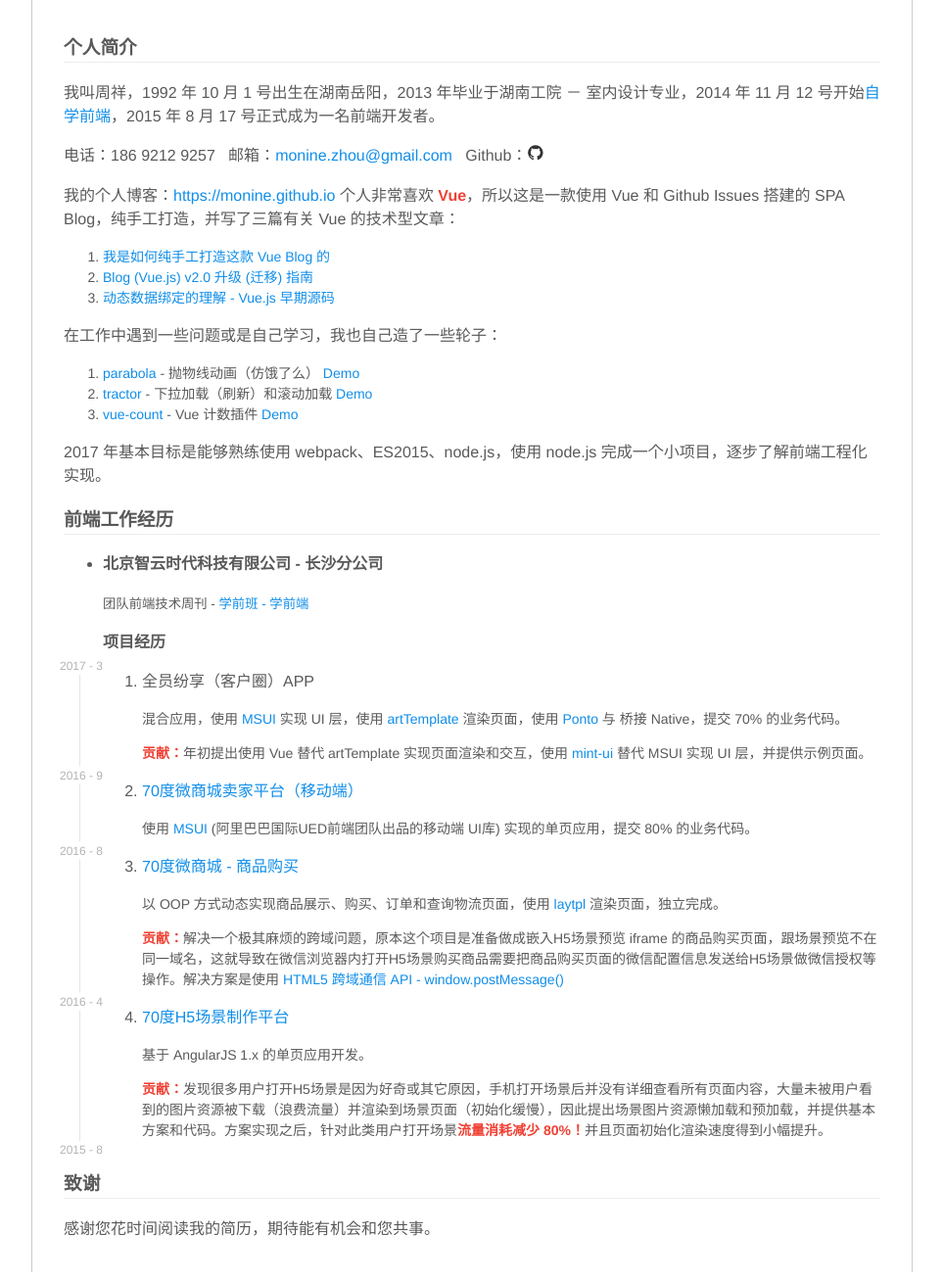
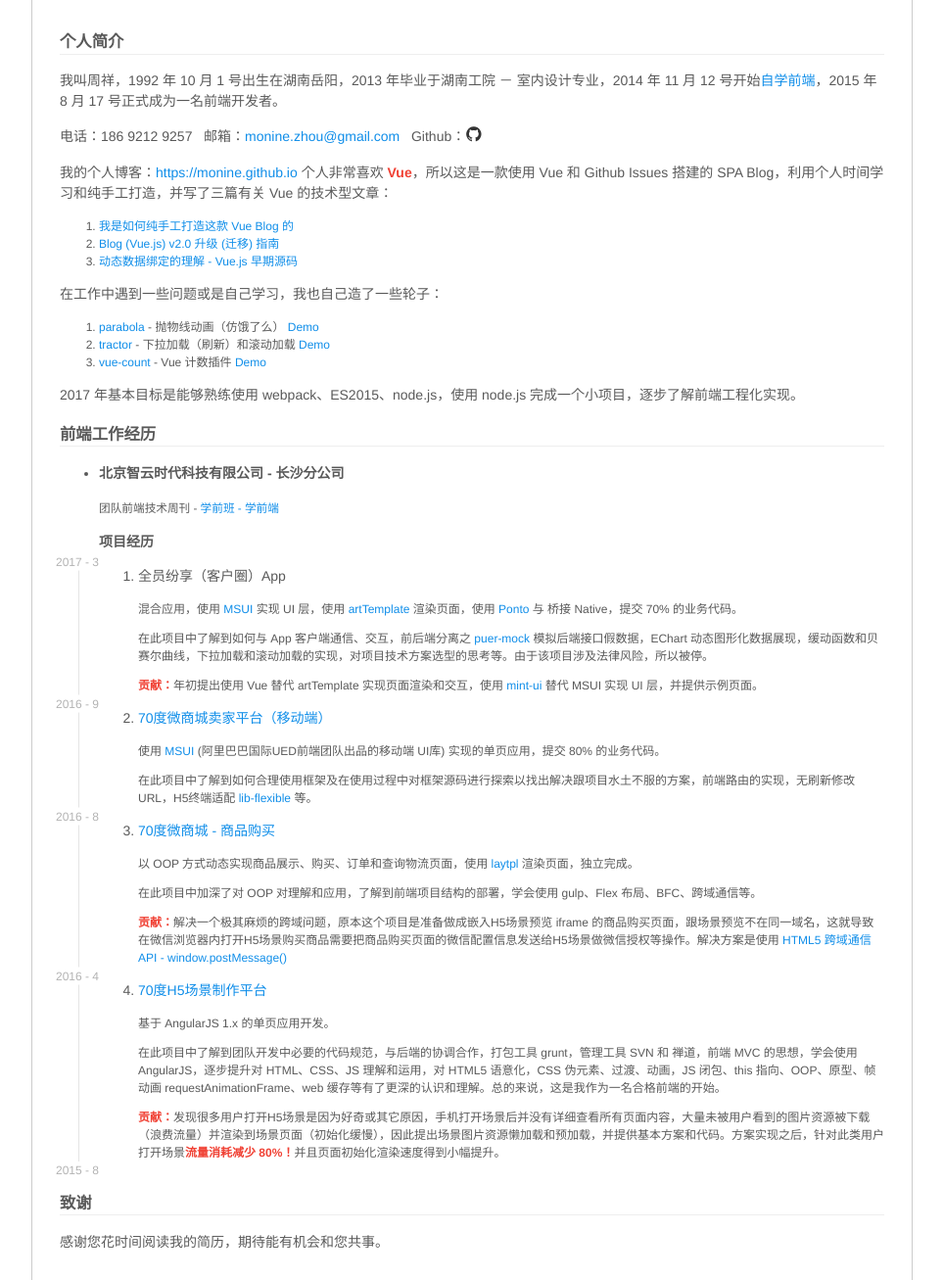
Before and after one commit to cfour-hi/study, a Jekyll site: the page resume.html, which Jekyll copies as it is, in a window 1280 px wide. Shown: the whole page at 98% size, without its empty margins (158-1121 px from the left). Built offline with Jekyll 4.4.1, drawn with Linux system fonts in a browser that asks for light colours.

Commit message:
added what to learn

```diff
--- a/resume.html
+++ b/resume.html
@@ -14,7 +14,7 @@
 
     body {
       margin: 0;
-      font: 16px/1.5 "Helvetica Neue", Helvetica, "PingFang SC", "Hiragino Sans GB", "Microsoft YaHei", "微软雅黑", Arial, sans-serif;
+      font: 14px/1.5 "Helvetica Neue", Helvetica, "PingFang SC", "Hiragino Sans GB", "Microsoft YaHei", "微软雅黑", Arial, sans-serif;
       color: rgba(0, 0, 0, .65);
     }
 
@@ -59,7 +59,7 @@
     }
 
     .article-list {
-      font-size: 14px;
+      font-size: 12px;
     }
 
     .work-project-list {
@@ -102,7 +102,7 @@
     }
 
     .work-project-list li p:not(:first-child) {
-      font-size: 14px;
+      font-size: 12px;
     }
   </style>
 </head>
@@ -113,7 +113,7 @@
       <h3>个人简介</h3>
       <p class="personal">我叫周祥，1992 年 10 月 1 号出生在湖南岳阳，2013 年毕业于湖南工院 － 室内设计专业，2014 年 11 月 12 号开始<a href="https://monine.github.io/study/">自学前端</a>，2015 年 8 月 17 号正式成为一名前端开发者。</p>
       <p>电话：186 9212 9257 &nbsp; 邮箱：<a href="mailTo:monine.zhou@gmail.com">monine.zhou@gmail.com</a> &nbsp; Github：<a class="icon-github" href="https://github.com/Monine"><svg class="icon" viewBox="0 0 1024 1024" xmlns="http://www.w3.org/2000/svg" width="18" height="18"><path d="M941.714 512q0 143.433-83.712 258.011T641.719 928.585q-15.433 2.853-22.565-3.986t-7.131-17.152V786.871q0-55.442-29.696-81.152 32.585-3.438 58.587-10.277t53.723-22.272 46.299-37.998 30.281-60.014 11.703-86.018q0-69.157-45.129-117.723 21.138-52.005-4.571-116.553-16.018-5.157-46.299 6.29t-52.553 25.161l-21.723 13.714q-53.138-14.848-109.714-14.848t-109.714 14.848q-9.143-6.29-24.283-15.433t-47.726-22.016-49.152-7.717q-25.161 64.585-3.986 116.553-45.129 48.567-45.129 117.723 0 48.567 11.703 85.723t29.989 60.014 46.007 38.29 53.723 22.272 58.587 10.277q-22.857 20.553-28.014 58.843-11.995 5.705-25.71 8.558t-32.585 2.853-37.413-12.288-31.707-35.73q-10.862-18.286-27.721-29.696t-28.27-13.714l-11.447-1.719q-11.995 0-16.567 2.56t-2.853 6.583 5.157 8.009 7.424 6.839l3.986 2.853q12.581 5.705 24.869 21.723t17.993 29.147l5.705 13.129q7.424 21.723 25.161 35.145t38.29 17.152 39.717 3.986 31.707-2.011l13.129-2.304q0 21.723.293 50.871t.293 30.866q0 10.277-7.424 17.152t-22.857 3.986q-132.571-43.995-216.283-158.574T64.111 511.925q0-119.442 58.843-220.27t159.707-159.707 220.27-58.843 220.27 58.843 159.707 159.707 58.843 220.27z" fill="#333"/></svg></a></p>
-      <p>我的个人博客：<a href="https://monine.github.io">https://monine.github.io</a> 个人非常喜欢 <strong>Vue</strong>，所以这是一款使用 Vue 和 Github Issues 搭建的 SPA Blog，纯手工打造，并写了三篇有关 Vue 的技术型文章：</p>
+      <p>我的个人博客：<a href="https://monine.github.io">https://monine.github.io</a> 个人非常喜欢 <strong>Vue</strong>，所以这是一款使用 Vue 和 Github Issues 搭建的 SPA Blog，利用个人时间学习和纯手工打造，并写了三篇有关 Vue 的技术型文章：</p>
       <ol class="article-list">
         <li><a href="https://monine.github.io/#/article/7">我是如何纯手工打造这款 Vue Blog 的</a></li>
         <li><a href="https://monine.github.io/#/article/11">Blog (Vue.js) v2.0 升级 (迁移) 指南</a></li>
@@ -136,25 +136,28 @@
           <p><b>项目经历</b></p>
           <ol class="work-project-list">
             <li data-time-end="2017 - 3">
-              <p>全员纷享（客户圈）APP</p>
+              <p>全员纷享（客户圈）App</p>
               <p>混合应用，使用 <a href="https://github.com/sdc-alibaba/SUI-Mobile">MSUI</a> 实现 UI 层，使用 <a href="https://github.com/aui/artTemplate">artTemplate</a> 渲染页面，使用 <a href="https://github.com/Wikia/ponto">Ponto</a> 与 桥接 Native，提交 70% 的业务代码。</p>
+              <p>在此项目中了解到如何与 App 客户端通信、交互，前后端分离之 <a href="https://github.com/ufologist/puer-mock">puer-mock</a> 模拟后端接口假数据，EChart 动态图形化数据展现，缓动函数和贝赛尔曲线，下拉加载和滚动加载的实现，对项目技术方案选型的思考等。由于该项目涉及法律风险，所以被停。</p>
               <p><strong>贡献：</strong>年初提出使用 Vue 替代 artTemplate 实现页面渲染和交互，使用 <a href="https://github.com/ElemeFE/mint-ui">mint-ui</a> 替代 MSUI 实现 UI 层，并提供示例页面。</p>
             </li>
             <li data-time-end="2016 - 9">
               <p><a href="http://mseller.70c.com/Content/home/index.html">70度微商城卖家平台（移动端）</a></p>
               <p>使用 <a href="https://github.com/sdc-alibaba/SUI-Mobile">MSUI</a> (阿里巴巴国际UED前端团队出品的移动端 UI库) 实现的单页应用，提交 80% 的业务代码。</p>
+              <p>在此项目中了解到如何合理使用框架及在使用过程中对框架源码进行探索以找出解决跟项目水土不服的方案，前端路由的实现，无刷新修改 URL，H5终端适配 <a href="https://github.com/amfe/lib-flexible">lib-flexible</a> 等。</p>
             </li>
             <li data-time-end="2016 - 8">
               <p><a href="http://shop.70c.com/e/CYACJZCJZG?h5State=636245628505721908">70度微商城 - 商品购买</a></p>
               <p>以 OOP 方式动态实现商品展示、购买、订单和查询物流页面，使用 <a href="https://github.com/sentsin/laytpl">laytpl</a> 渲染页面，独立完成。</p>
+              <p>在此项目中加深了对 OOP 对理解和应用，了解到前端项目结构的部署，学会使用 gulp、Flex 布局、BFC、跨域通信等。</p>
               <p><strong>贡献：</strong>解决一个极其麻烦的跨域问题，原本这个项目是准备做成嵌入H5场景预览 iframe 的商品购买页面，跟场景预览不在同一域名，这就导致在微信浏览器内打开H5场景购买商品需要把商品购买页面的微信配置信息发送给H5场景做微信授权等操作。解决方案是使用
                 <a href="https://monine.github.io/#/article/2">HTML5 跨域通信 API - window.postMessage()</a></p>
             </li>
             <li data-time-start="2015 - 8" data-time-end="2016 - 4">
               <p><a href="http://my.70c.com/index/index">70度H5场景制作平台</a></p>
               <p>基于 AngularJS 1.x 的单页应用开发。</p>
-              <p><strong>贡献：</strong>发现很多用户打开H5场景是因为好奇或其它原因，手机打开场景后并没有详细查看所有页面内容，大量未被用户看到的图片资源被下载（浪费流量）并渲染到场景页面（初始化缓慢），因此提出场景图片资源懒加载和预加载，并提供基本方案和代码。方案实现之后，针对此类用户打开场景<strong>流量消耗减少 80%！</strong>并且页面初始化渲染速度得到小幅提升。
-              </p>
+              <p>在此项目中了解到团队开发中必要的代码规范，与后端的协调合作，打包工具 grunt，管理工具 SVN 和 禅道，前端 MVC 的思想，学会使用 AngularJS，逐步提升对 HTML、CSS、JS 理解和运用，对 HTML5 语意化，CSS 伪元素、过渡、动画，JS 闭包、this 指向、OOP、原型、帧动画 requestAnimationFrame、web 缓存等有了更深的认识和理解。总的来说，这是我作为一名合格前端的开始。</p>
+              <p><strong>贡献：</strong>发现很多用户打开H5场景是因为好奇或其它原因，手机打开场景后并没有详细查看所有页面内容，大量未被用户看到的图片资源被下载（浪费流量）并渲染到场景页面（初始化缓慢），因此提出场景图片资源懒加载和预加载，并提供基本方案和代码。方案实现之后，针对此类用户打开场景<strong>流量消耗减少 80%！</strong>并且页面初始化渲染速度得到小幅提升。</p>
             </li>
           </ol>
         </li>
```
